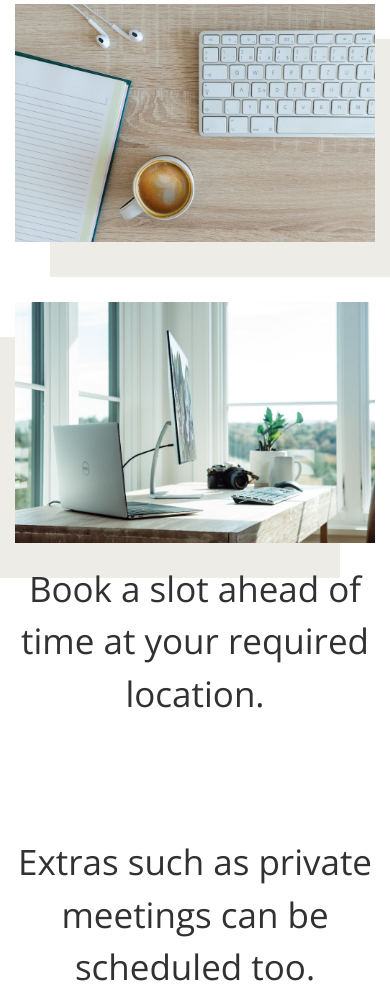
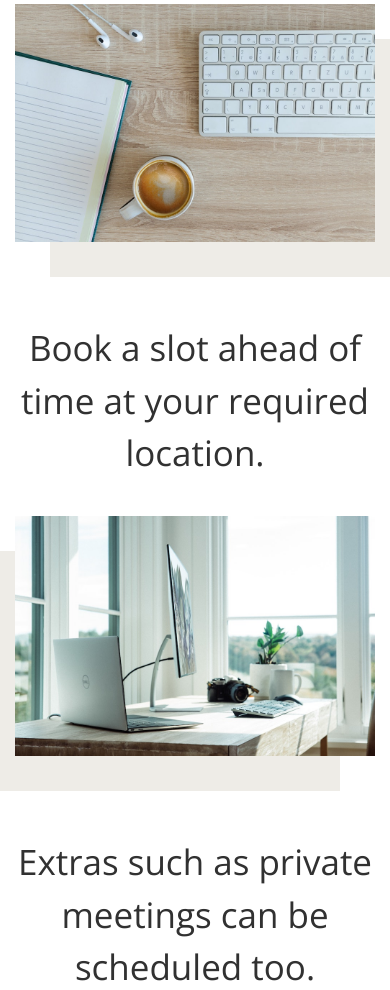
Before and after one commit to daisybutler/Workbench-project04, a Django app: template home/templates/home/index.html in a window 390 px wide. Shown: the part 2770-3760 px from the top of the page. Run offline with Django 3.2, Linux system fonts and the light colour scheme; the template is opened without the code that fills it, so the values that code supplies are empty; some libraries are stand-ins or nearby versions.

Commit message:
Reverse wrap order of the second about section.

```diff
--- a/home/templates/home/index.html
+++ b/home/templates/home/index.html
@@ -23,6 +23,8 @@
         </div>
     </div>
 </div>
+
+<!---Plans--->
 <div id="homepage-plans-container" class="container">
     <div class="row text-center">
         <div class="col-12">
@@ -89,6 +91,8 @@
         </div>
     </div>
 </div>
+
+<!---Locations--->
 <div id="homepage-locations-container" class="container">
     <div class="row text-center">
         <div class="col-12 col-md-10">
@@ -108,6 +112,8 @@
         </div>
     </div>
 </div>
+
+<!---About--->
 <div id="homepage-about-container" class="container">
     <div class="row about-section">
         <div class="col-12 col-md-6 my-auto text-center homepage-about-text">
@@ -117,7 +123,7 @@
             <img class="homepage-about-image" src="/media/keyboard-and-coffee.jpg" alt="">
         </div>
     </div>
-    <div class="row about-section">
+    <div id="second-about-section" class="row about-section">
         <div class="col-12 col-md-6">
             <img id="left-side-image" class="homepage-about-image"  src="/media/desktop.jpg" alt="">
         </div>
--- a/static/css/base.css
+++ b/static/css/base.css
@@ -171,9 +171,18 @@ footer h4 {
 
 /* --------------------------------------------------- MEDIA QUERIES */
 
+@media screen and (max-width: 576px) {
+
+}
+
+
 @media screen and (max-width: 768px) {
     .homepage-plan {
         font-size: 30px;
+    }
+     #second-about-section {
+        display: flex;
+        flex-wrap: wrap-reverse;
     }
 }
 
```
